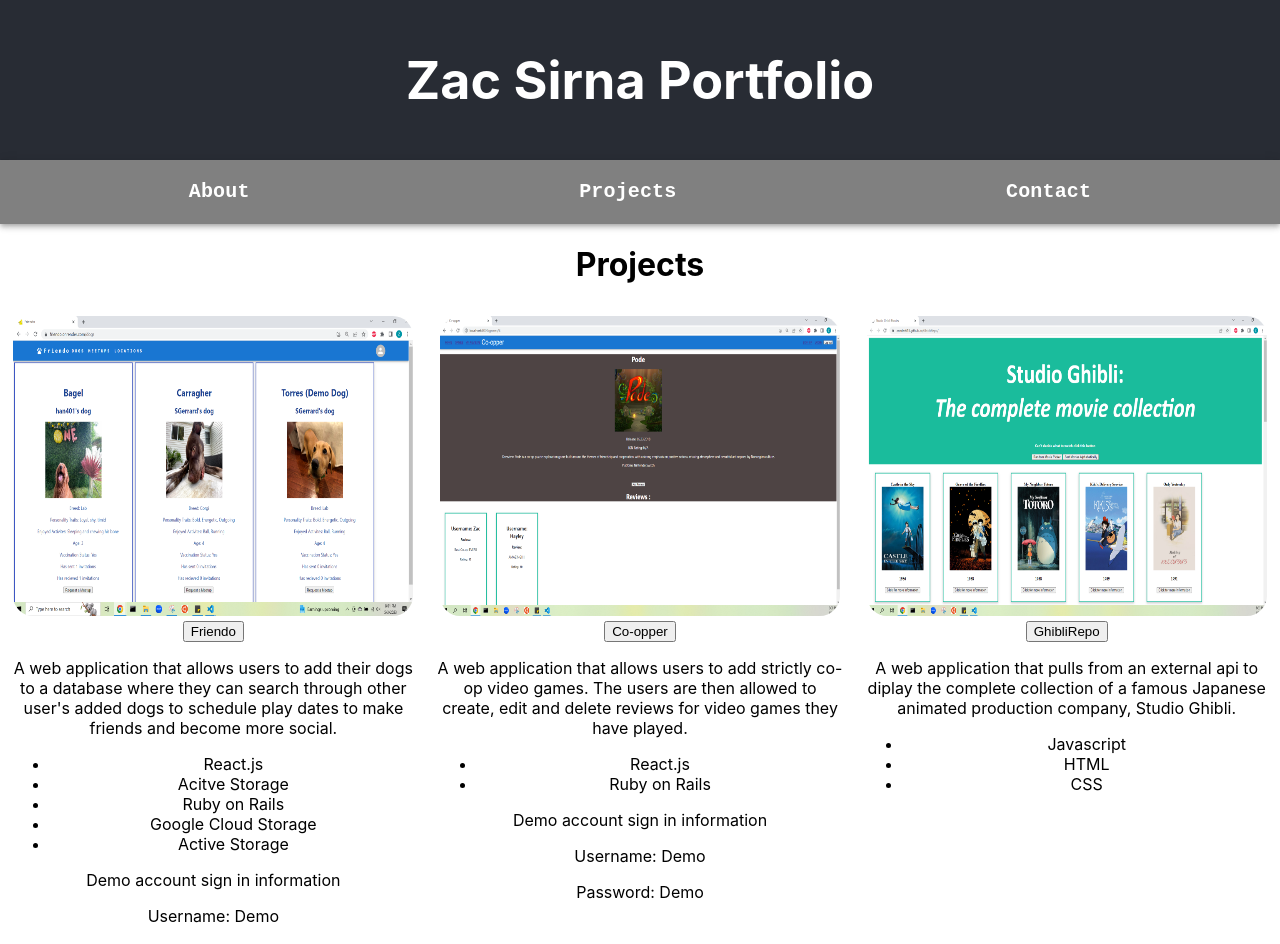
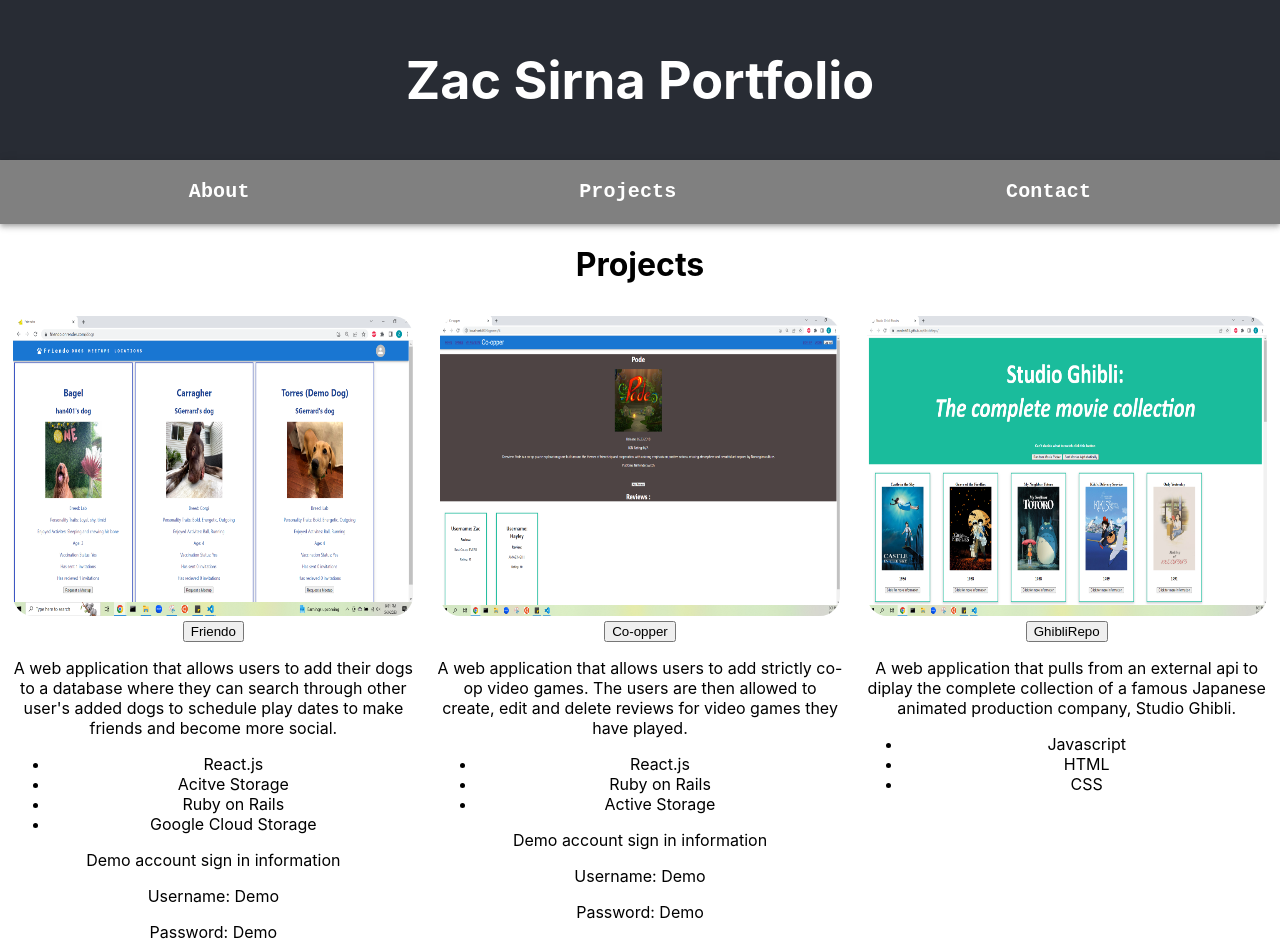
Before and after one commit to Zander618/MyPortfolio, a React (Create React App) app: page /projects in a window 1280 px wide. Shown: the top 944 px of the page. Built offline with nearby package versions, Linux system fonts and the light colour scheme.

Commit message:
updating text on projects component

```diff
--- a/src/Projects.js
+++ b/src/Projects.js
@@ -26,7 +26,6 @@
               <li>Acitve Storage</li>
               <li>Ruby on Rails</li>
               <li>Google Cloud Storage</li>
-              <li>Active Storage</li>
             </ul>
             <p>Demo account sign in information</p>
             <p>Username: Demo</p>
@@ -56,6 +55,7 @@
             <ul>
               <li>React.js</li>
               <li>Ruby on Rails</li>
+              <li>Active Storage</li>
             </ul>
             <p>Demo account sign in information</p>
             <p>Username: Demo</p>
```
